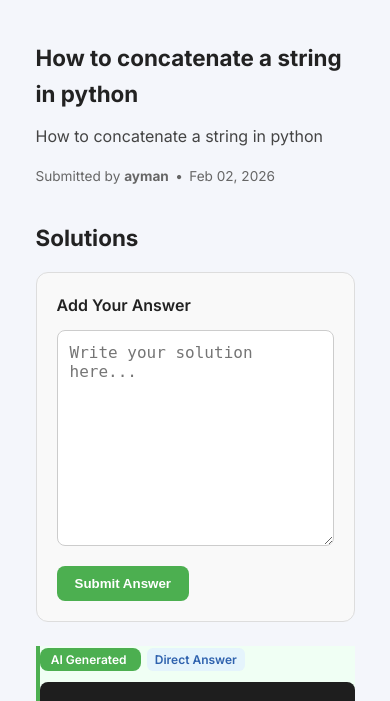
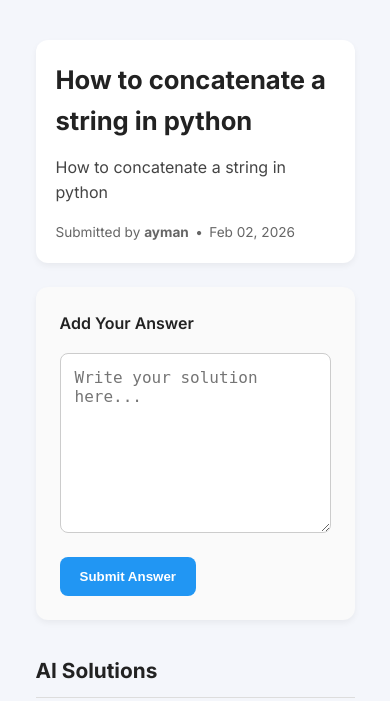
Before and after one commit to Ahmedaziz2002/CodeClinic, a Django app: page /problem/1/ in a window 390 px wide. Shown: the part 65-766 px from the top of the page. Run offline with Django 5.2, Linux system fonts and the light colour scheme; a user stored in the database is signed in; data comes from the database, SQL or seed files in the repository; both versions use the stored data as it was after the commit; tables that the repository leaves empty hold one stand-in row (values such as "Sample post").

Commit message:
First Version of The CodeClinic

```diff
--- a/main/static/css/style.css
+++ b/main/static/css/style.css
@@ -253,25 +231,28 @@ body {
     gap: 0.4rem;
 }
 
-/* ---------- Empty State ---------- */
-
 .no-items {
     margin-top: 1rem;
     text-align: center;
     color: #777;
 }
-/* ---------- Problem Detail Layout ---------- */
 
 .detail-container {
-    max-width: 800px;
+    max-width: 1200px;
     margin: 2rem auto;
     padding: 0 1rem;
 }
 
-/* ---------- Problem Detail Card ---------- */
+.problem-detail-card {
+    background: #fff;
+    padding: 20px;
+    border-radius: 12px;
+    margin-bottom: 24px;
+    box-shadow: 0 3px 6px rgba(0,0,0,0.05);
+}
 
 .problem-detail-card .problem-heading {
-    font-size: 1.4rem;
+    font-size: 1.6rem;
     font-weight: 700;
     margin-bottom: 0.8rem;
 }
@@ -282,7 +263,88 @@ body {
     margin-bottom: 1rem;
 }
 
-/* ---------- Solution Cards ---------- */
+.submit-human-solution {
+    padding: 24px;
+    margin-bottom: 24px;
+    border-radius: 12px;
+    background-color: #fafafa;
+    box-shadow: 0 3px 6px rgba(0, 0, 0, 0.05);
+}
+
+.submit-human-solution h4 {
+    margin-bottom: 16px;
+    font-weight: 600;
+}
+
+.form-textarea {
+    width: 100%;
+    padding: 14px;
+    font-size: 16px;
+    border-radius: 8px;
+    border: 1px solid #ccc;
+    resize: vertical;
+    margin-bottom: 16px;
+    box-sizing: border-box;
+}
+
+.form-textarea.large-textarea {
+    min-height: 180px;
+}
+
+.btn-submit {
+    background-color: #2196f3;
+    color: white;
+    padding: 12px 20px;
+    border: none;
+    border-radius: 8px;
+    cursor: pointer;
+    font-weight: 600;
+    transition: 0.2s ease;
+}
+
+.btn-submit:hover {
+    background-color: #1976d2;
+    box-shadow: 0 4px 12px rgba(25, 118, 210, 0.3);
+}
+
+/* --- Solutions Columns --- */
+.solutions-columns {
+    display: flex;
+    gap: 24px;
+    margin-top: 24px;
+    height: 650px; /* fixed height for scrolling */
+}
+
+.column {
+    flex: 1;
+    min-width: 0;
+    display: flex;
+    flex-direction: column;
+}
+
+.column h3 {
+    position: sticky;
+    top: 0;
+    background: #f4f6fb;
+    padding: 10px 0;
+    font-size: 1.3rem;
+    font-weight: 700;
+    z-index: 10;
+    border-bottom: 1px solid #ddd;
+}
+
+.scrollable-column {
+    flex: 1;
+    overflow-y: auto;
+    display: flex;
+    flex-direction: column;
+    gap: 16px;
+    padding-right: 4px;
+}
+
+.ai-column, .human-column {
+    max-width: 50%;
+}
 
 .solution-card {
     margin-top: 1.5rem;
@@ -481,44 +491,13 @@ body {
 .intent-example { background: #fff3e0; color: #e65100; }
 .intent-opinion { background: #fce4ec; color: #880e4f; }
 
-.submit-human-solution {
-    padding: 20px;
-    margin-bottom: 20px;
-    border: 1px solid #ddd;
-    border-radius: 12px;
-    background-color: #f9f9f9;
+/* --- Responsive --- */
+@media (max-width: 900px) {
+    .solutions-columns {
+        flex-direction: column;
+        height: auto;
+    }
+    .ai-column, .human-column {
+        max-width: 100%;
+    }
 }
-
-.submit-human-solution h4 {
-    margin-bottom: 12px;
-    font-weight: 600;
-}
-
-.form-textarea {
-    width: 100%;
-    padding: 12px;
-    font-size: 16px;
-    border-radius: 8px;
-    border: 1px solid #ccc;
-    resize: vertical;
-    margin-bottom: 12px;
-    box-sizing: border-box;
-}
-
-.large-textarea {
-    min-height: 150px;
-}
-
-.btn-submit {
-    background-color: #4CAF50;
-    color: white;
-    padding: 10px 18px;
-    border: none;
-    border-radius: 8px;
-    cursor: pointer;
-    font-weight: 600;
-}
-
-.btn-submit:hover {
-    background-color: #45a049;
-}
--- a/main/templates/problem_detail.html
+++ b/main/templates/problem_detail.html
@@ -7,6 +7,7 @@
 
 <div class="detail-container">
 
+    <!-- Problem Description -->
     <div class="card problem-detail-card">
         <h2 class="problem-heading">{{ problem.description|truncatechars:70 }}</h2>
         <p class="full-description">{{ problem.description }}</p>
@@ -17,59 +18,47 @@
         </div>
     </div>
 
-    <h3 class="section-title">Solutions</h3>
-
+    <!-- Add Human Solution -->
     {% if user.is_authenticated %}
     <div class="card submit-human-solution">
         <h4 class="section-subtitle">Add Your Answer</h4>
         <form method="POST" action="{% url 'add_human_solution' problem.id %}">
             {% csrf_token %}
-                <textarea
-                    name="content"
-                    placeholder="Write your solution here..."
-                    required
-                    class="form-textarea large-textarea"
-                    rows="10"></textarea>
-                <button type="submit" class="btn btn-submit">Submit Answer</button>
+            <textarea name="content" placeholder="Write your solution here..." required class="form-textarea large-textarea"></textarea>
+            <button type="submit" class="btn-submit">Submit Answer</button>
         </form>
     </div>
     {% else %}
     <p class="login-prompt"><a href="{% url 'login' %}">Log in</a> to add your own answer.</p>
     {% endif %}
 
+    <!-- Solutions Side-by-Side Columns -->
+    <div class="solutions-columns">
+
+        <!-- AI Solutions -->
+        <div class="column ai-column">
+            <h3>AI Solutions</h3>
+            <div class="scrollable-column">
                 {% for solution in solutions %}
-        <div class="card solution-card {% if solution.ai_generated %}ai-solution{% else %}human-solution{% endif %}">
-
+                    {% if solution.ai_generated %}
+                    <div class="card solution-card ai-solution">
                         <div class="solution-header">
-                <div class="badges">
-                    <span class="badge {% if solution.ai_generated %}ai-badge{% else %}human-badge{% endif %}">
-                        {% if solution.ai_generated %}AI Generated{% else %}Community Answer{% endif %}
-                    </span>
-
+                            <span class="badge ai-badge">AI Generated</span>
                             {% if solution.answer_type %}
                                 <span class="badge intent-badge intent-{{ solution.answer_type }}">
                                     {{ solution.get_answer_type_display }}
                                 </span>
                             {% endif %}
                         </div>
-
-                {% if not solution.ai_generated %}
-                    <span class="solution-meta">by {{ solution.author.username }}</span>
-                {% endif %}
-            </div>
-
-            <div class="solution-body {% if solution.answer_type %}solution-{{ solution.answer_type }}{% endif %}">
+                        <div class="solution-body">
                             <pre class="code-block">{{ solution.content }}</pre>
                         </div>
-
                         <div class="solution-votes">
                             <button class="vote-btn upvote" onclick="voteSolution({{ solution.id }}, 'up')">👍</button>
                             <span id="upvotes-{{ solution.id }}">{{ solution.upvotes_count }}</span>
-
                             <button class="vote-btn downvote" onclick="voteSolution({{ solution.id }}, 'down')">👎</button>
                             <span id="downvotes-{{ solution.id }}">{{ solution.downvotes_count }}</span>
                         </div>
-
                         <h4 class="comment-title">Comments</h4>
                         <div class="comment-section">
                             {% for comment in solution.comments.all %}
@@ -81,17 +70,69 @@
                             <p class="no-comments">No comments yet.</p>
                             {% endfor %}
                         </div>
-
                         <form method="POST" action="{% url 'add_comment' solution.id %}" class="comment-form">
                             {% csrf_token %}
                             <input type="text" name="content" placeholder="Add a comment..." required class="form-input">
                             <button type="submit" class="btn btn-comment">Comment</button>
                         </form>
+                    </div>
+                    {% endif %}
+                {% empty %}
+                <p class="no-items">No AI solutions yet.</p>
+                {% endfor %}
+            </div>
+        </div>
+
+        <!-- Human Solutions -->
+        <div class="column human-column">
+            <h3>Human Solutions</h3>
+            <div class="scrollable-column">
+                {% for solution in solutions %}
+                    {% if not solution.ai_generated %}
+                    <div class="card solution-card human-solution">
+                        <div class="solution-header">
+                            <span class="badge human-badge">Community Answer</span>
+                            {% if solution.answer_type %}
+                                <span class="badge intent-badge intent-{{ solution.answer_type }}">
+                                    {{ solution.get_answer_type_display }}
+                                </span>
+                            {% endif %}
+                            <span class="solution-meta">by {{ solution.author.username }}</span>
+                        </div>
+                        <div class="solution-body">
+                            <pre class="code-block">{{ solution.content }}</pre>
+                        </div>
+                        <div class="solution-votes">
+                            <button class="vote-btn upvote" onclick="voteSolution({{ solution.id }}, 'up')">👍</button>
+                            <span id="upvotes-{{ solution.id }}">{{ solution.upvotes_count }}</span>
+                            <button class="vote-btn downvote" onclick="voteSolution({{ solution.id }}, 'down')">👎</button>
+                            <span id="downvotes-{{ solution.id }}">{{ solution.downvotes_count }}</span>
+                        </div>
+                        <h4 class="comment-title">Comments</h4>
+                        <div class="comment-section">
+                            {% for comment in solution.comments.all %}
+                            <div class="comment">
+                                <strong>{{ comment.author.username }}</strong>: {{ comment.content }}
+                                <small class="comment-date">{{ comment.created_at|date:"M d, Y H:i" }}</small>
+                            </div>
+                            {% empty %}
+                            <p class="no-comments">No comments yet.</p>
+                            {% endfor %}
+                        </div>
+                        <form method="POST" action="{% url 'add_comment' solution.id %}" class="comment-form">
+                            {% csrf_token %}
+                            <input type="text" name="content" placeholder="Add a comment..." required class="form-input">
+                            <button type="submit" class="btn btn-comment">Comment</button>
+                        </form>
+                    </div>
+                    {% endif %}
+                {% empty %}
+                <p class="no-items">No human solutions yet.</p>
+                {% endfor %}
+            </div>
+        </div>
 
     </div>
-    {% empty %}
-        <p class="no-items">No solutions yet.</p>
-    {% endfor %}
 
 </div>
 
```
Also changed, not shown: other parts of main/static/css/style.css (+85 -159 lines), db.sqlite3. Lines whose indentation alone changed are shown as unchanged.
